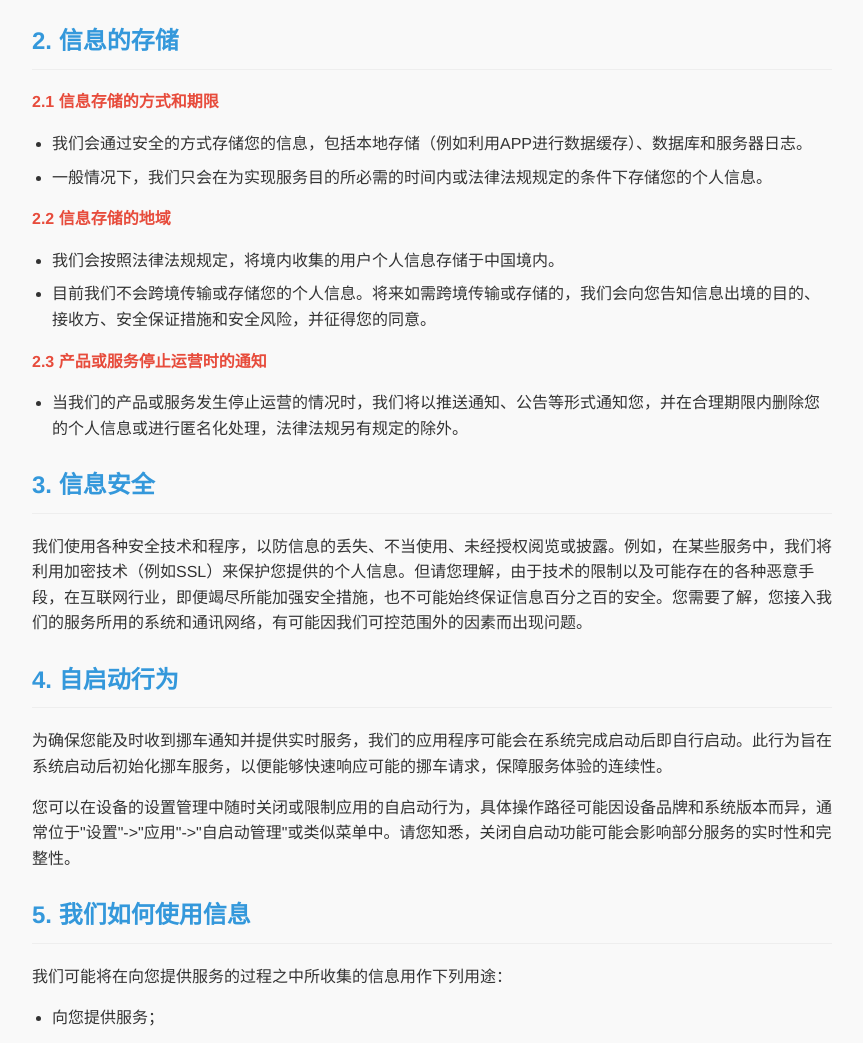
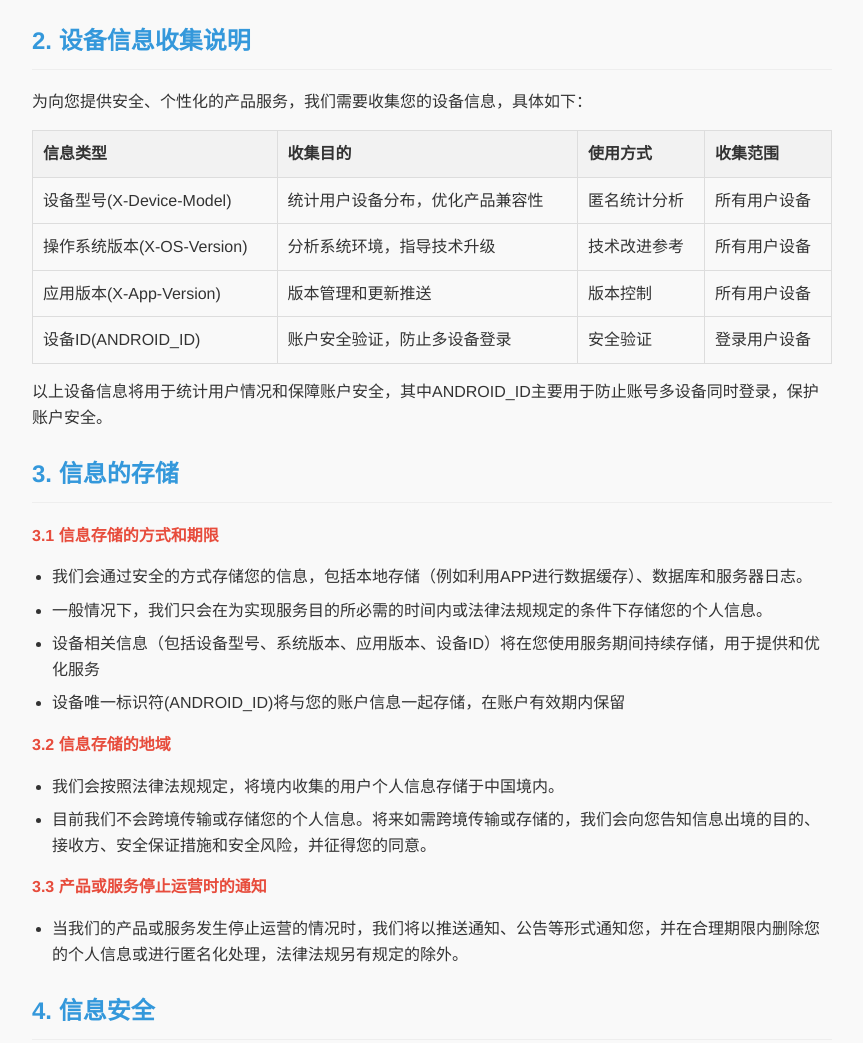
Before and after one commit to sxyCoding/sms-alert-pages, a plain HTML site: page privacy.html in a window 1280 px wide. Shown: the part 942-1985 px from the top of the page, without its empty margins (208-1071 px from the left). Drawn offline with Linux system fonts and the light colour scheme.

Commit message:
Update privacy.html

```diff
--- a/privacy.html
+++ b/privacy.html
@@ -60,6 +60,21 @@
             border-left: 4px solid #ffc107;
             margin: 20px 0;
         }
+        table {
+            width: 100%;
+            border-collapse: collapse;
+            margin: 15px 0;
+        }
+        table, th, td {
+            border: 1px solid #ddd;
+        }
+        th, td {
+            padding: 10px;
+            text-align: left;
+        }
+        th {
+            background-color: #f2f2f2;
+        }
         @media (max-width: 600px) {
             body {
                 padding: 15px;
@@ -78,8 +93,8 @@
 <h1>隐私政策</h1>
 
 <div class="meta-info">
-    <div>更新日期：<strong>2025/9/3</strong></div>
-    <div>生效日期：<strong>2025/9/3</strong></div>
+    <div>更新日期：<strong>2025/9/10</strong></div>
+    <div>生效日期：<strong>2025/9/10</strong></div>
 </div>
 
 <h2>导言</h2>
@@ -105,30 +120,70 @@
     <li><strong>日志信息</strong>，指您使用我们的服务时，系统可能通过cookies、标识符及相关技术收集的信息，包括您的<strong>设备信息</strong>、<strong>浏览信息</strong>、<strong>点击信息</strong>，并将该等信息储存为日志信息，为您提供个性化的用户体验、保障服务安全。您可以通过浏览器设置拒绝或管理cookie、标识符或相关技术的使用。</li>
 </ul>
 
-<h2>2. 信息的存储</h2>
-<strong>2.1 信息存储的方式和期限</strong>
+<h2>2. 设备信息收集说明</h2>
+<p>为向您提供安全、个性化的产品服务，我们需要收集您的设备信息，具体如下：</p>
+
+<table>
+    <tr>
+        <th>信息类型</th>
+        <th>收集目的</th>
+        <th>使用方式</th>
+        <th>收集范围</th>
+    </tr>
+    <tr>
+        <td>设备型号(X-Device-Model)</td>
+        <td>统计用户设备分布，优化产品兼容性</td>
+        <td>匿名统计分析</td>
+        <td>所有用户设备</td>
+    </tr>
+    <tr>
+        <td>操作系统版本(X-OS-Version)</td>
+        <td>分析系统环境，指导技术升级</td>
+        <td>技术改进参考</td>
+        <td>所有用户设备</td>
+    </tr>
+    <tr>
+        <td>应用版本(X-App-Version)</td>
+        <td>版本管理和更新推送</td>
+        <td>版本控制</td>
+        <td>所有用户设备</td>
+    </tr>
+    <tr>
+        <td>设备ID(ANDROID_ID)</td>
+        <td>账户安全验证，防止多设备登录</td>
+        <td>安全验证</td>
+        <td>登录用户设备</td>
+    </tr>
+</table>
+
+<p>以上设备信息将用于统计用户情况和保障账户安全，其中ANDROID_ID主要用于防止账号多设备同时登录，保护账户安全。</p>
+
+<h2>3. 信息的存储</h2>
+<strong>3.1 信息存储的方式和期限</strong>
 <ul>
     <li>我们会通过安全的方式存储您的信息，包括本地存储（例如利用APP进行数据缓存）、数据库和服务器日志。</li>
     <li>一般情况下，我们只会在为实现服务目的所必需的时间内或法律法规规定的条件下存储您的个人信息。</li>
+    <li>设备相关信息（包括设备型号、系统版本、应用版本、设备ID）将在您使用服务期间持续存储，用于提供和优化服务</li>
+    <li>设备唯一标识符(ANDROID_ID)将与您的账户信息一起存储，在账户有效期内保留</li>
 </ul>
 
-<strong>2.2 信息存储的地域</strong>
+<strong>3.2 信息存储的地域</strong>
 <ul>
     <li>我们会按照法律法规规定，将境内收集的用户个人信息存储于中国境内。</li>
     <li>目前我们不会跨境传输或存储您的个人信息。将来如需跨境传输或存储的，我们会向您告知信息出境的目的、接收方、安全保证措施和安全风险，并征得您的同意。</li>
 </ul>
 
-<strong>2.3 产品或服务停止运营时的通知</strong>
+<strong>3.3 产品或服务停止运营时的通知</strong>
 <ul>
     <li>当我们的产品或服务发生停止运营的情况时，我们将以推送通知、公告等形式通知您，并在合理期限内删除您的个人信息或进行匿名化处理，法律法规另有规定的除外。</li>
 </ul>
 
-<h2>3. 信息安全</h2>
+<h2>4. 信息安全</h2>
 <p>
     我们使用各种安全技术和程序，以防信息的丢失、不当使用、未经授权阅览或披露。例如，在某些服务中，我们将利用加密技术（例如SSL）来保护您提供的个人信息。但请您理解，由于技术的限制以及可能存在的各种恶意手段，在互联网行业，即便竭尽所能加强安全措施，也不可能始终保证信息百分之百的安全。您需要了解，您接入我们的服务所用的系统和通讯网络，有可能因我们可控范围外的因素而出现问题。
 </p>
 
-<h2>4. 自启动行为</h2>
+<h2>5. 自启动行为</h2>
 <p>
     为确保您能及时收到挪车通知并提供实时服务，我们的应用程序可能会在系统完成启动后即自行启动。此行为旨在系统启动后初始化挪车服务，以便能够快速响应可能的挪车请求，保障服务体验的连续性。
 </p>
@@ -136,7 +191,7 @@
     您可以在设备的设置管理中随时关闭或限制应用的自启动行为，具体操作路径可能因设备品牌和系统版本而异，通常位于"设置"->"应用"->"自启动管理"或类似菜单中。请您知悉，关闭自启动功能可能会影响部分服务的实时性和完整性。
 </p>
 
-<h2>5. 我们如何使用信息</h2>
+<h2>6. 我们如何使用信息</h2>
 <p>我们可能将在向您提供服务的过程之中所收集的信息用作下列用途：</p>
 <ul>
     <li>向您提供服务；</li>
@@ -147,9 +202,12 @@
     <li>评估我们服务中的广告和其他促销及推广活动的效果，并加以改善；</li>
     <li>软件认证或管理软件升级；</li>
     <li>让您参与有关我们产品和服务的调查。</li>
+    <li>设备型号、操作系统版本、应用版本信息用于用户统计分析，帮助我们了解用户群体特征，优化产品体验</li>
+    <li>设备唯一标识符(ANDROID_ID)用于账户安全保护，防止账号多设备同时登录，确保服务安全性</li>
+    <li>以上信息仅在您使用服务期间收集和使用，不会用于其他目的</li>
 </ul>
 
-<h2>6. 信息共享</h2>
+<h2>7. 信息共享</h2>
 <p>
     目前，我们不会主动共享或转让您的个人信息至第三方，如存在其他共享或转让您的个人信息或您需要我们将您的个人信息共享或转让至第三方情形时，我们会直接或确认第三方征得您对上述行为的明示同意。
 </p>
@@ -177,18 +235,18 @@
     <li>从合法公开披露的信息中收集个人信息的，如合法的新闻报道、政府信息公开等渠道。</li>
 </ul>
 
-<h2>7. 您的权利</h2>
+<h2>8. 您的权利</h2>
 <p>
     在您使用我们的服务期间，我们可能会视产品具体情况为您提供相应的操作设置，以便您可以查询、删除、更正或撤回您的相关个人信息，您可参考相应的具体指引进行操作。此外，我们还设置了投诉举报渠道，您的意见将会得到及时的处理。如果您无法通过上述途径和方式行使您的个人信息主体权利，您可以通过本《隐私政策》中提供的联系方式提出您的请求，我们会按照法律法规的规定予以反馈。
 </p>
 <p>当您决定不再使用我们的产品或服务时，可以申请注销账户。注销账户后，除法律法规另有规定外，我们将删除或匿名化处理您的个人信息。</p>
 
-<h2>8. 变更</h2>
+<h2>9. 变更</h2>
 <p>
     我们可能适时修订本《隐私政策》的条款。当变更发生时，我们会在版本更新时向您提示新的《隐私政策》，并向您说明生效日期。请您仔细阅读变更后的《隐私政策》内容，<strong>若您继续使用我们的服务，即表示您同意我们按照更新后的《隐私政策》处理您的个人信息。</strong>
 </p>
 
-<h2>9. 未成年人保护</h2>
+<h2>10. 未成年人保护</h2>
 <p>
     我们鼓励父母或监护人指导未满十八岁的未成年人使用我们的服务。我们建议未成年人鼓励他们的父母或监护人阅读本《隐私政策》，并建议未成年人在提交的个人信息之前寻求父母或监护人的同意和指导。
 </p>
```
